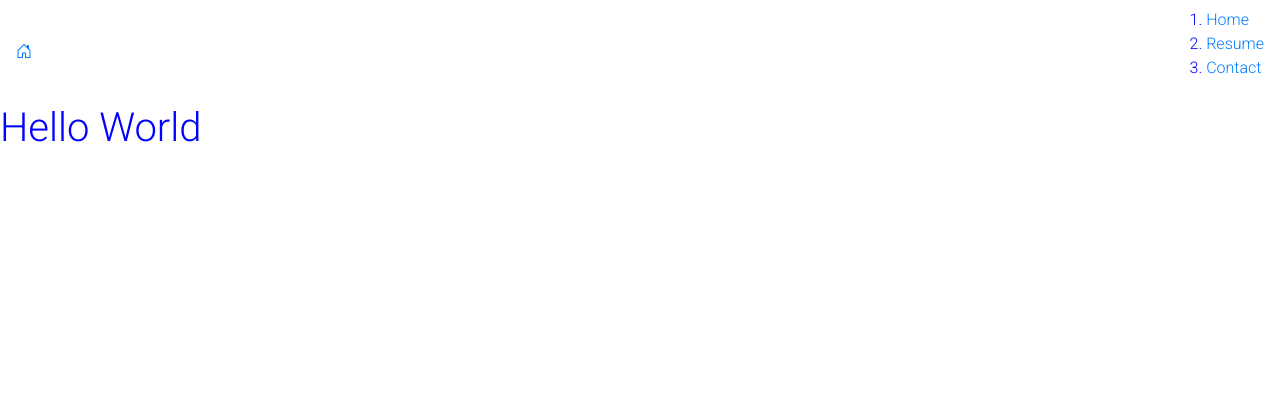
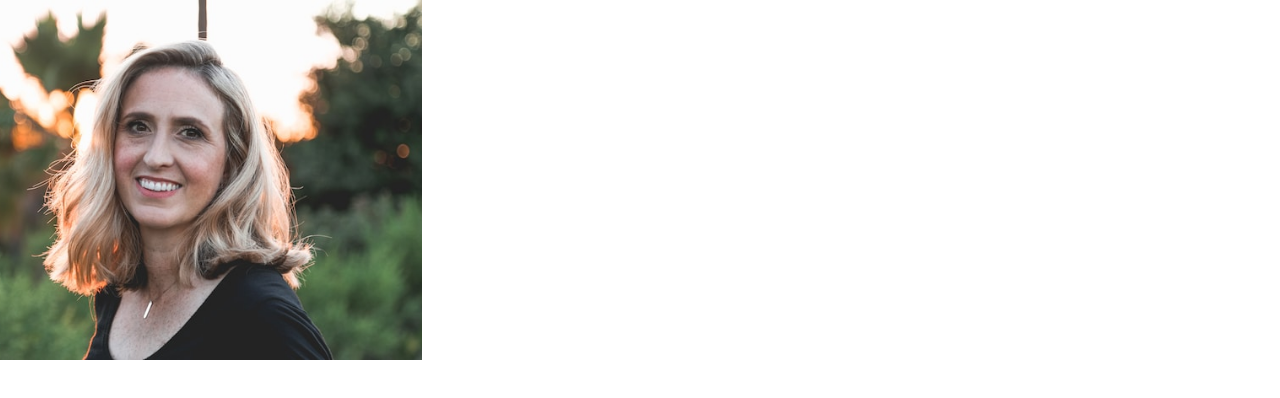
Before and after one commit to SiobhanP1/bootstrap-resume-mini-project, a plain HTML site: page index.html in a window 1280 px wide. Drawn offline with nearby package versions, Linux system fonts and the light colour scheme.

Commit message:
Add background image of Rosie on jumbotron

```diff
--- a/assets/css/style.css
+++ b/assets/css/style.css
@@ -2,10 +2,6 @@
 
 * {
     box-sizing: border-box;
-}
-
-header {
-    margin: 0;
 }
 
 body {
@@ -22,3 +18,19 @@ h3 {
     font-family: 'Playfair Display', serif;
     font-family: 'Roboto', sans-serif;
 }
+
+header {
+    margin: 0;
+}
+
+.logo {
+    background: url(../images/edward-cisneros-_H6wpor9mjs-unsplash.jpg);
+    background-repeat: no-repeat;
+    background-position: center;
+    background-size: cover;
+    background-color: aqua;
+    min-height: 360px;
+    transition: all .5s ease-in-out;
+    -moz-transition: all .5s ease-in-out;
+    -webkit-transition: all .5s ease-in-out;
+}
--- a/index.html
+++ b/index.html
@@ -13,21 +13,14 @@
 </head>
 
 <body>
-    <nav class="navbar">
-        <a href=""><i class="bi bi-house-door"></i></a>
-        <ol>
-            <li><a href="index.html">Home</a></li>
-            <li><a href="resume.html">Resume</a></li>
-            <li><a href="contact.html">Contact</a></li>
-        </ol>
-    </nav>
-    <h1>Hello World</h1>
     <header>
         <div class="row">
-            <div class="col-md-4"></div>
-            <div class="col-md-8"></div>
+            <a href="index.html" class="col-md-4 logo"></a>
         </div>
+        <div class="col-md-8">
 
+        </div>
+        </div>
     </header>
     <section>
 
```
Also changed, not shown: assets/images/edward-cisneros-_H6wpor9mjs-unsplash.jpg (added).
